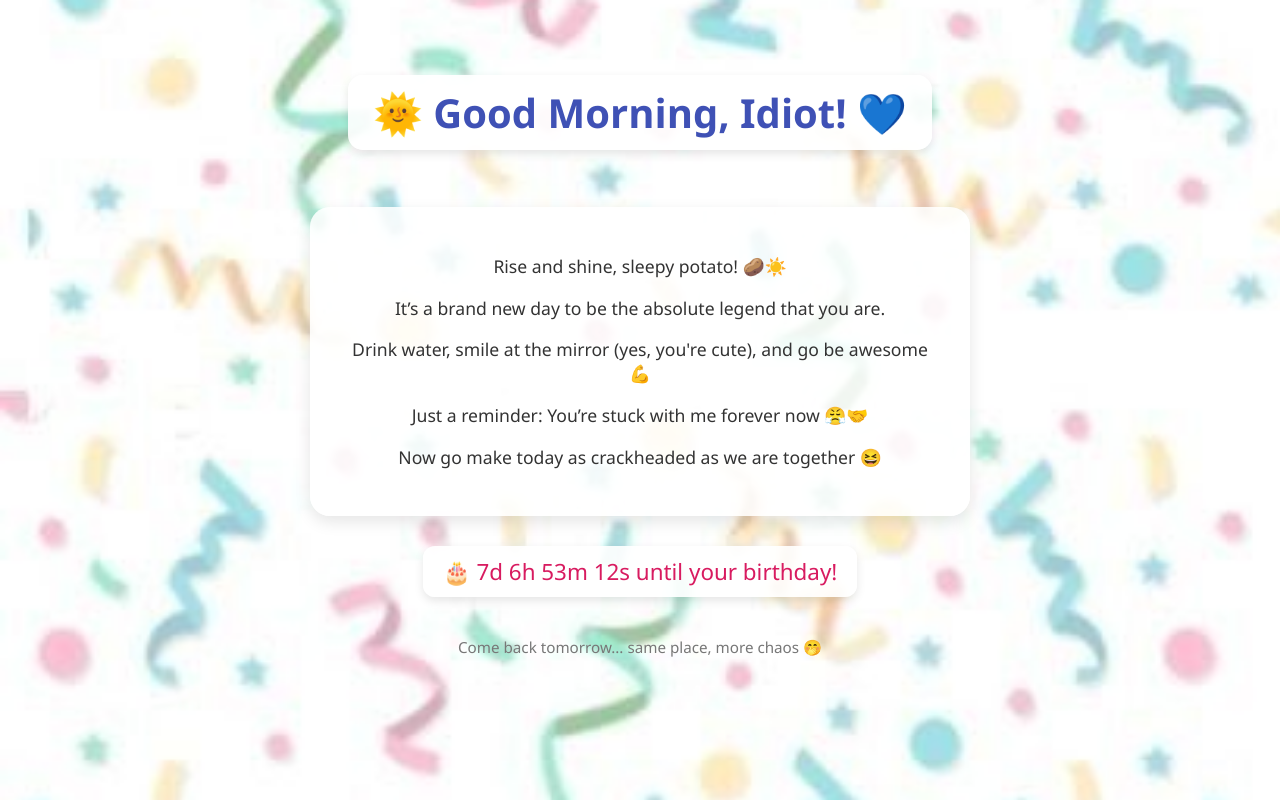
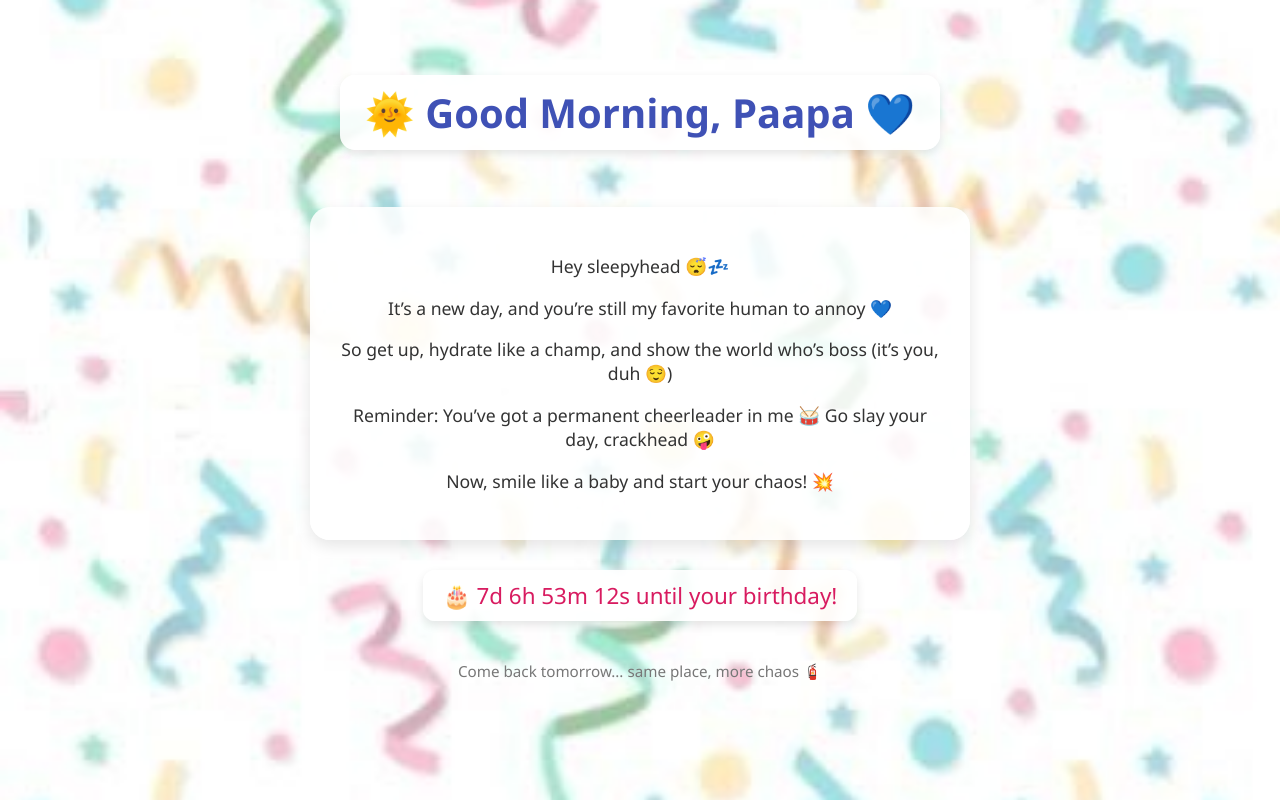
Before and after one commit to Punya254/count3, a plain HTML site: page index.html in a window 1280 px wide. Drawn offline with Linux system fonts and the light colour scheme.

Commit message:
Update index.html

```diff
--- a/index.html
+++ b/index.html
@@ -50,20 +50,20 @@
   </style>
 </head>
 <body>
-  <h1>🌞 Good Morning, Idiot! 💙</h1>
+  <h1>🌞 Good Morning, Paapa 💙</h1>
 
   <div class="morning-box">
-    <p>Rise and shine, sleepy potato! 🥔☀️</p>
-    <p>It’s a brand new day to be the absolute legend that you are.</p>
-    <p>Drink water, smile at the mirror (yes, you're cute), and go be awesome 💪</p>
-    <p>Just a reminder: You’re stuck with me forever now 😤🤝</p>
-    <p>Now go make today as crackheaded as we are together 😆</p>
+    <p>Hey sleepyhead 😴💤</p>
+    <p>It’s a new day, and you’re still my favorite human to annoy 💙</p>
+    <p>So get up, hydrate like a champ, and show the world who’s boss (it’s you, duh 😌)</p>
+    <p>Reminder: You’ve got a permanent cheerleader in me 🥁 Go slay your day, crackhead 🤪</p>
+    <p>Now, smile like a baby and start your chaos! 💥</p>
   </div>
 
   <div class="countdown" id="countdown"></div>
 
   <div class="footer">
-    Come back tomorrow... same place, more chaos 🤭
+    Come back tomorrow... same place, more chaos 🧯
   </div>
 
   <script>
```
